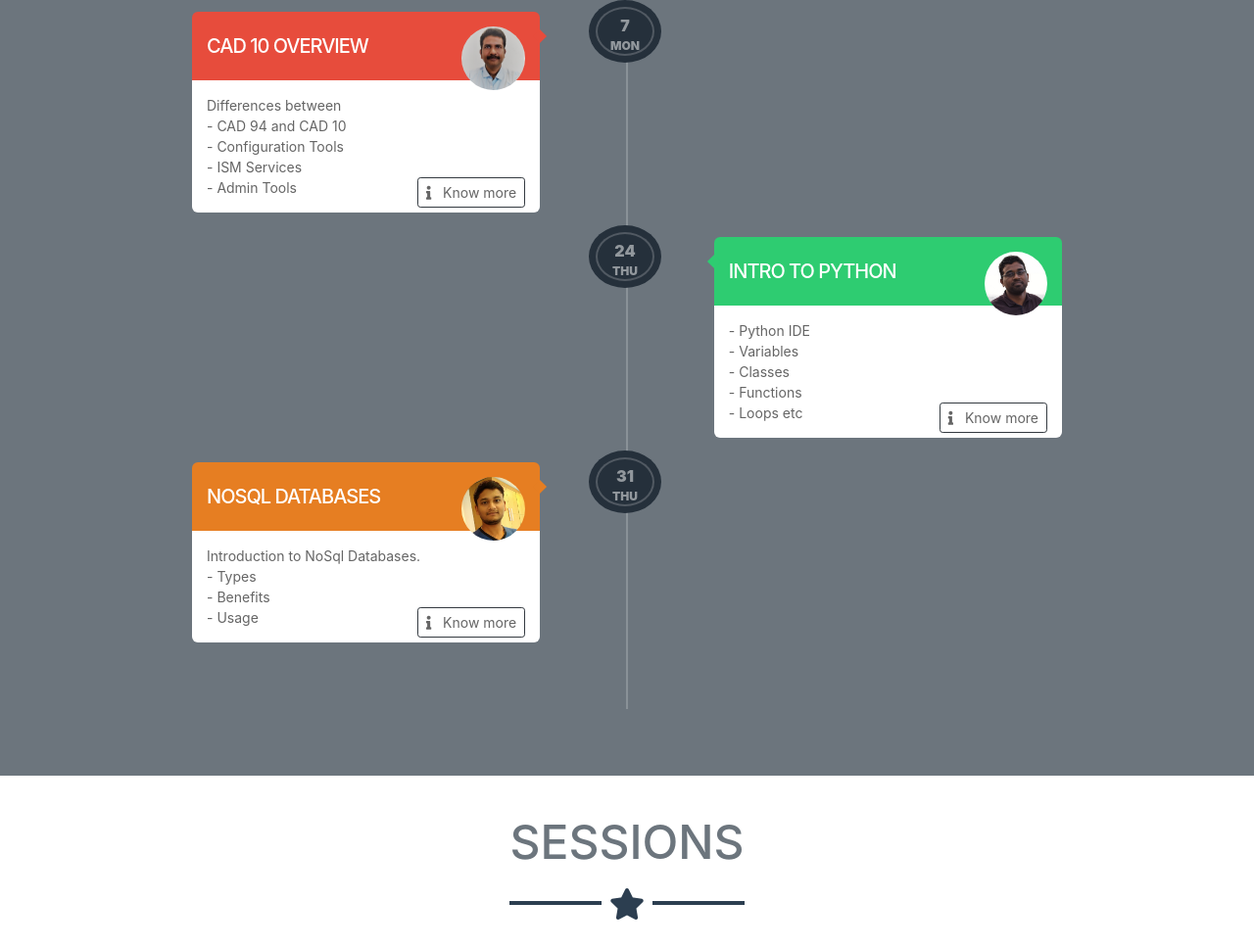
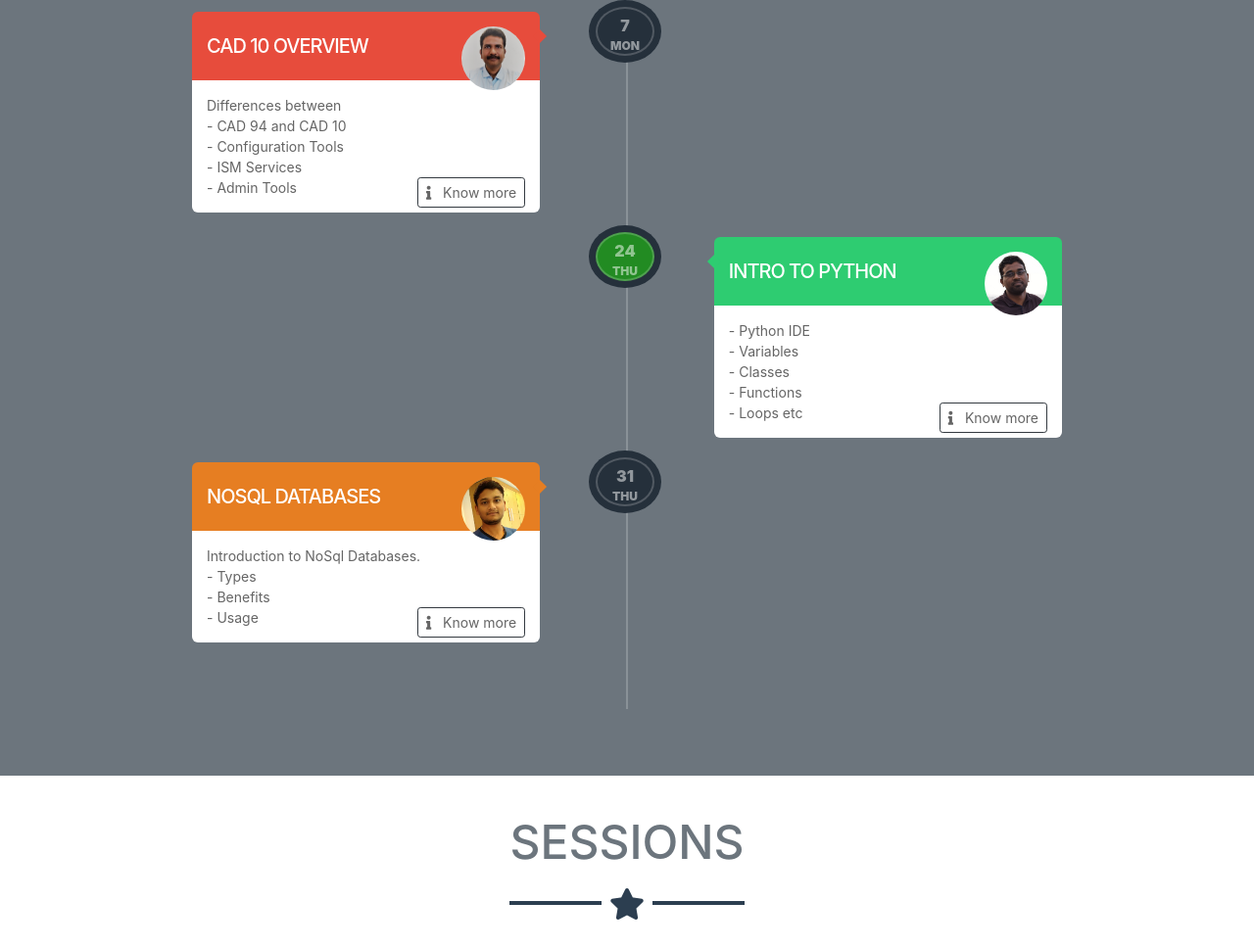
Before and after one commit to cnuis2cool/GPSTrainings, a website with bundled scripts: page index.html in a window 1280 px wide. Shown: the part 909-1878 px from the top of the page at 98% size. Built offline with nearby package versions, Linux system fonts and the light colour scheme.

Commit message:
Highlighting the upcoming date in timeline (#32)
* Updated social links

* Added timeline

* Changed the portfolio background colour to white

* Changed the <a> color to green

* Underline tag added

* Colour changed

* Added Modals for schedule

* Added RamaKrishna to Team

* Added python training

* Added /2019 to the location path

* Highlighting the upcoming date in timeline

```diff
--- a/index.html
+++ b/index.html
@@ -119,7 +119,7 @@
         </article>
         <article>
           <div class="inner">
-            <span class="date">
+            <span class="date" style="background-color:forestgreen ">
               <span class="day">24</span>
               <span class="weekday">THU</span>
             </span>
```
